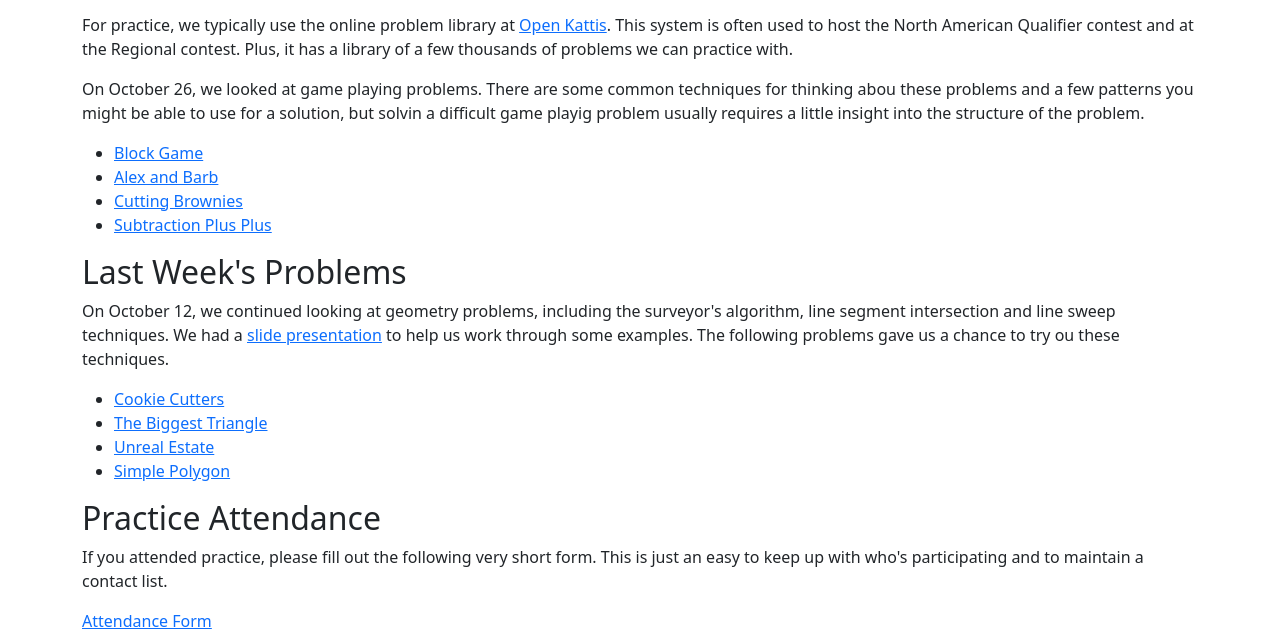
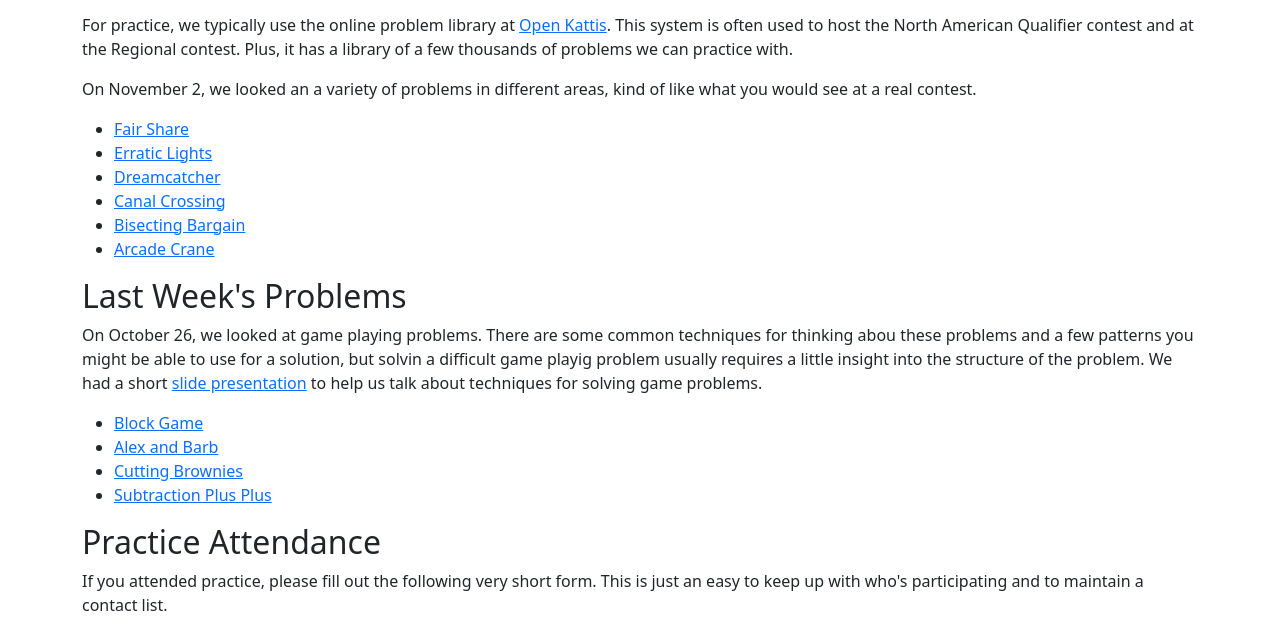
Before and after one commit to dbsturgi/contest, a plain HTML site: page index.html in a window 1280 px wide. Shown: the part 709-1339 px from the top of the page. Drawn offline with nearby package versions, Linux system fonts and the light colour scheme.

Commit message:
Weekly Problems

```diff
--- a/index.html
+++ b/index.html
@@ -142,11 +142,41 @@
     -->
 
     <p>
+      On November 2, we looked an a variety of problems in different
+      areas, kind of like what you would see at a real contest.
+    </p>
+
+    <ul>
+      <li> <a href="https://open.kattis.com/problems/fairshare">
+          Fair Share
+        </a>
+      <li> <a href="https://open.kattis.com/problems/erraticlights">
+          Erratic Lights
+        </a>
+      <li> <a href="https://open.kattis.com/problems/dreamcatcher">
+          Dreamcatcher
+        </a>
+      <li> <a href="https://open.kattis.com/problems/canalcrossing">
+          Canal Crossing
+        </a>
+      <li> <a href="https://open.kattis.com/problems/bisectingbargain">
+          Bisecting Bargain
+        </a>
+      <li> <a href="https://open.kattis.com/problems/arcadecrane">
+          Arcade Crane
+        </a>
+    </ul>
+
+    <h2>Last Week's Problems</h2>
+
+    <p>
       On October 26, we looked at game playing problems.  There are
       some common techniques for thinking abou these problems and a
       few patterns you might be able to use for a solution, but solvin
       a difficult game playig problem usually requires a little
-      insight into the structure of the problem.
+      insight into the structure of the problem.  We had a
+      short <a href="slides/games/Games.pdf">slide presentation</a> to
+      help us talk about techniques for solving game problems.
     </p>
 
     <ul>
@@ -161,32 +191,6 @@
         </a>
       <li> <a href="https://open.kattis.com/problems/subtractionplusplus">
           Subtraction Plus Plus
-        </a>
-    </ul>
-
-    <h2>Last Week's Problems</h2>
-
-    <p>
-      On October 12, we continued looking at geometry problems,
-      including the surveyor's algorithm, line segment intersection
-      and line sweep techniques.  We had
-      a <a href="slides/geometry/SegmentIntersectionAndLineSweep.pdf">
-      slide presentation</a> to help us work through some examples.
-      The following problems gave us a chance to try ou these techniques.
-    </p>
-
-    <ul>
-      <li> <a href="https://open.kattis.com/problems/cookiecutter">
-          Cookie Cutters
-        </a>
-      <li> <a href="https://open.kattis.com/problems/biggesttriangle">
-          The Biggest Triangle
-        </a>
-      <li> <a href="https://open.kattis.com/problems/unrealestate">
-          Unreal Estate
-        </a>
-      <li> <a href="https://open.kattis.com/problems/polygon">
-          Simple Polygon
         </a>
     </ul>
 
```
